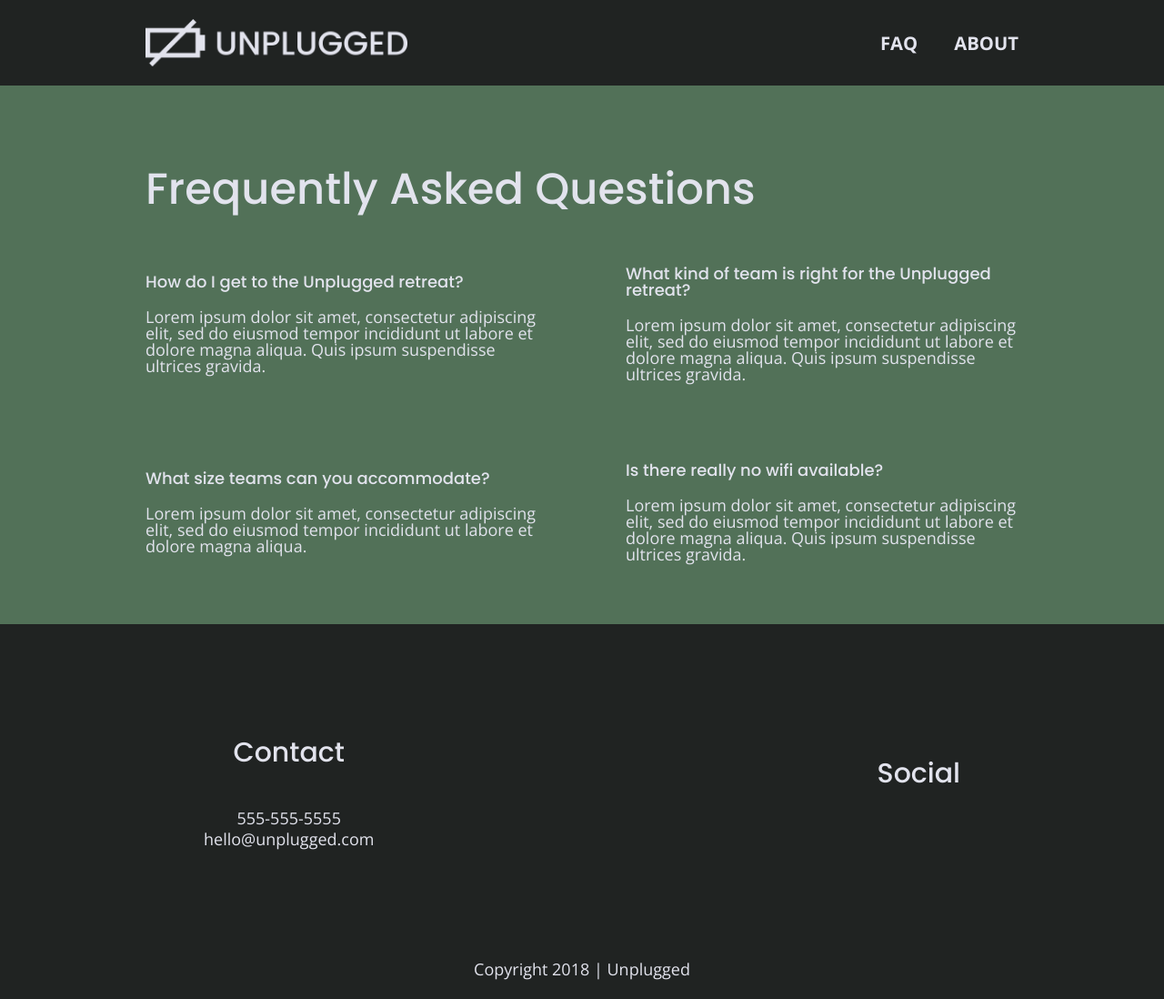
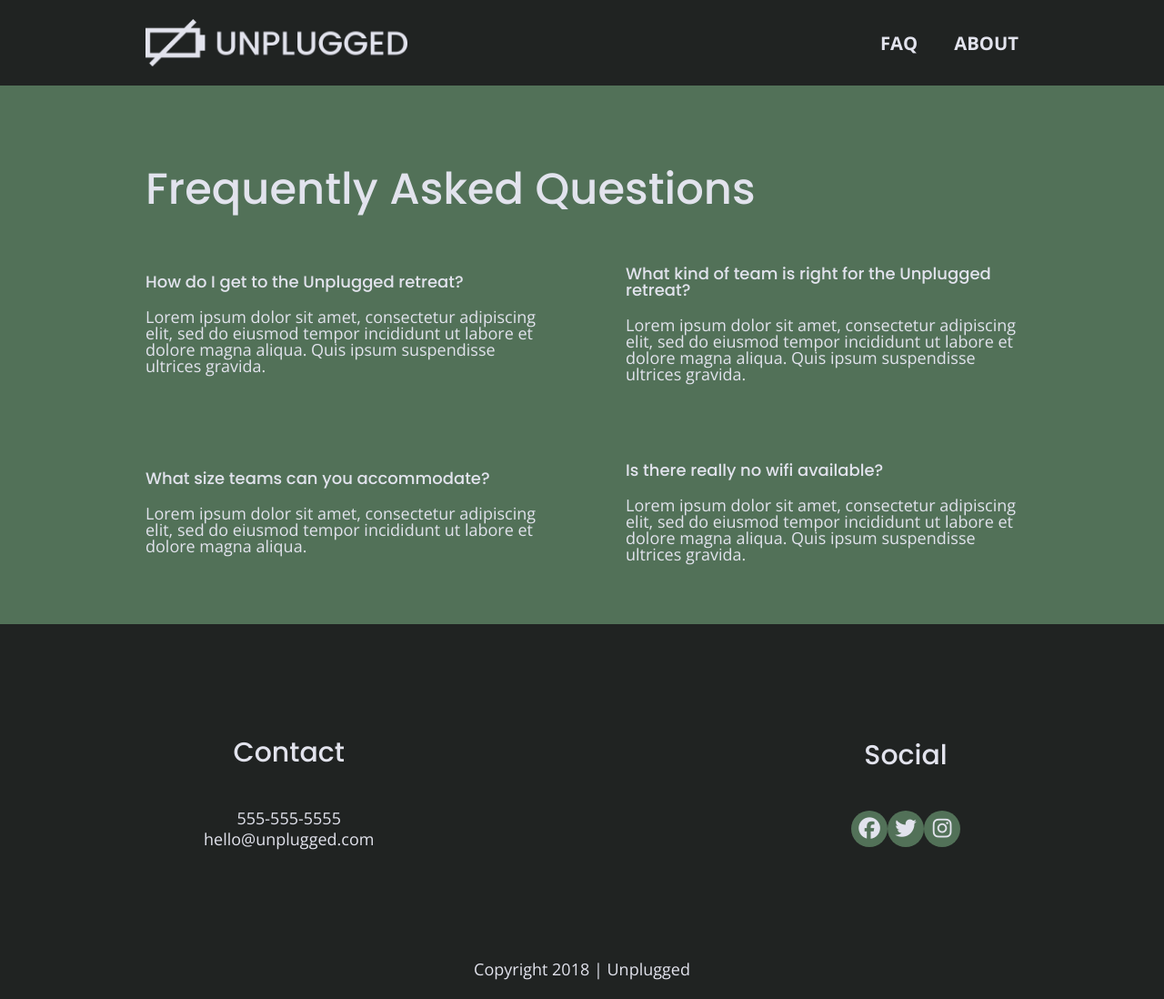
Before and after one commit to Beg92/unplugged-retreat, a website: page faq/index.html in a window 1280 px wide. Shown: the whole page at 91% size. Drawn offline with nearby package versions, Linux system fonts and the light colour scheme.

Commit message:
social icons added

```diff
--- a/css/main.css
+++ b/css/main.css
@@ -249,9 +249,17 @@ footer .social-icons {
 }
 
 footer .social-icons p {
+    background-color: #527158;
+    border-radius: 50%;
+    width: 40px;
+    height: 40px;
     display: flex;
     justify-content: center;
     align-items: center;
+}
+
+footer .social-icons p i {
+    font-size: 1.3125em;
 }
 
 footer .copyright {
--- a/faq/index.html
+++ b/faq/index.html
@@ -94,13 +94,19 @@
                     <h4>Social</h4>
                     <div class="social-icons">
                         <p>
-                            <a href="https://www.facebook.com/begum.gecer.520" target="_blank"></a>
+                            <a href="https://www.facebook.com/begum.gecer.520" target="_blank">
+                                <i class="fab fa-facebook"></i
+                ></a>
               </p>
               <p>
-                            <a href="https://twitter.com/begumgcr" target="_blank"></a>
+                <a href="https://twitter.com/begumgcr" target="_blank"
+                  ><i class="fab fa-twitter"></i
+                ></a>
               </p>
               <p>
-                            <a href="https://www.instagram.com/begumvernon" target="_blank"></a>
+                <a href="https://www.instagram.com/begumvernon" target="_blank">
+                  <i class="fab fa-instagram"></i
+                ></a>
               </p>
             </div>
           </div>
@@ -114,7 +120,11 @@
     </footer>
 
     <script src="../js/vendor/modernizr-3.6.0.min.js"></script>
-    <script src="https://code.jquery.com/jquery-3.3.1.min.js" integrity="sha256-FgpCb/KJQlLNfOu91ta32o/NMZxltwRo8QtmkMRdAu8=" crossorigin="anonymous"></script>
+    <script
+      src="https://code.jquery.com/jquery-3.3.1.min.js"
+      integrity="sha256-FgpCb/KJQlLNfOu91ta32o/NMZxltwRo8QtmkMRdAu8="
+      crossorigin="anonymous"
+    ></script>
     <script>
       window.jQuery ||
         document.write(
@@ -126,7 +136,7 @@
 
     <!-- Google Analytics: change UA-XXXXX-Y to be your site's ID. -->
     <script>
-        window.ga = function() {
+      window.ga = function () {
         ga.q.push(arguments);
       };
       ga.q = [];
@@ -134,7 +144,10 @@
       ga("create", "UA-XXXXX-Y", "auto");
       ga("send", "pageview");
     </script>
-    <script src="https://www.google-analytics.com/analytics.js" async defer></script>
+    <script
+      src="https://www.google-analytics.com/analytics.js"
+      async
+      defer
+    ></script>
   </body>
-
 </html>
```
Also changed, not shown: about/index.html (+20 -7 lines), index.html (+3 -3 lines). Lines whose indentation alone changed are shown as unchanged.
